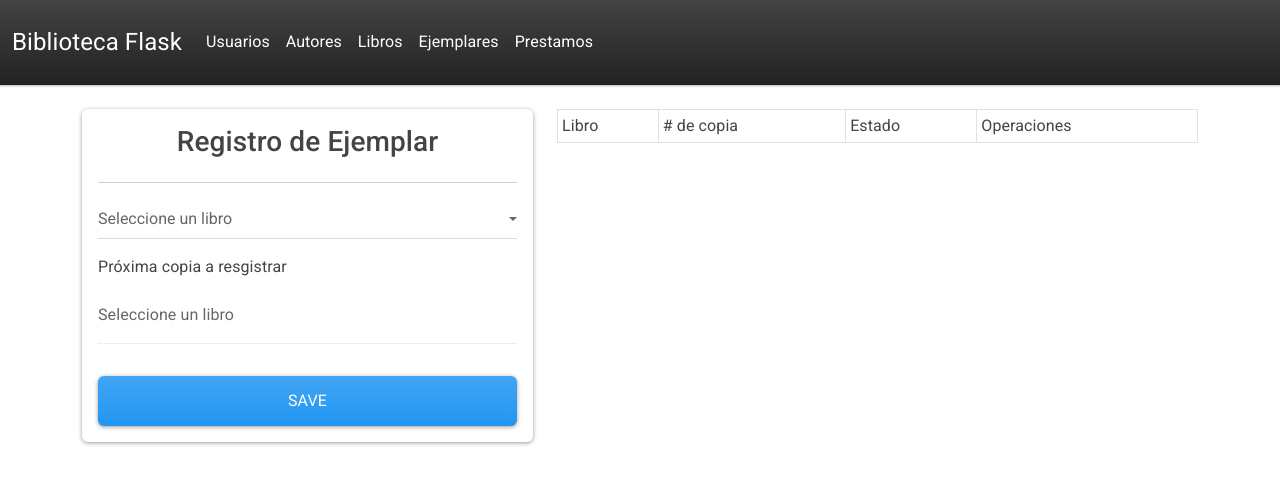
After one commit to Arroll20005/Biblioteca-Flask, a Flask app: page /ejemplar in a window 1280 px wide. The commit adds this page. Shown: the top 485 px of the page. Run offline with Flask 3, Linux system fonts and the light colour scheme; data that the repository does not hold is empty; some libraries are stand-ins or nearby versions.

Commit message:
Implementaciones: Creacion de rutas y metodos para tabla Ejemplar (add, edit, update, delete) Evento en js para controlar el orden de creacion de copias de libros Correccion de clave primaria de Ejemplar en la BD

```diff
--- a/App.py
+++ b/App.py
@@ -24,6 +24,7 @@ def index():
     data = cur.fetchall()
     return render_template('usuario.html', usuario = data)
 
+# ------------------------------------------------------------------------------------------------
 # Tabla Usuario
 @app.route('/usuario')
 def indexusuario():
@@ -32,6 +33,7 @@ def indexusuario():
     data = cur.fetchall()
     return render_template('usuario.html', usuario = data)
 
+# AGREGA USUARIO
 @app.route('/add_usuario', methods=['POST'])
 def add_usuario():
     if request.method == 'POST':
@@ -51,6 +53,7 @@ def add_usuario():
 
         return redirect(url_for('indexusuario'))
 
+# EXTRAE DATOS DE USUARIO
 @app.route('/edit_usuario/<id>')
 def get_usuario(id):
     cur = mysql.connection.cursor()
@@ -59,6 +62,7 @@ def get_usuario(id):
 
     return render_template('edit-usuario.html', usuario = data[0])
 
+# ACTUALIZA DATOS DE USUARIO
 @app.route('/update_usuario/<id>', methods = ['POST'])
 def update_usuario(id):
     if request.method == 'POST':
@@ -81,7 +85,7 @@ def update_usuario(id):
         flash('Usuario actualizado correctamente')
         return redirect(url_for('indexusuario'))
 
-
+# ELIMINA USUARIO
 @app.route('/delete_usuario/<string:id>')
 def delete_usuario(id):
     cur = mysql.connection.cursor()
@@ -90,6 +94,8 @@ def delete_usuario(id):
     flash('Usuario eliminado correctamente')
     return redirect(url_for('indexusuario'))
 
+# ------------------------------------------------------------------------------------------------
+# TABLA AUTOR
 @app.route('/autor')
 def indexautor():
     cur = mysql.connection.cursor()
@@ -97,6 +103,7 @@ def indexautor():
     data = cur.fetchall()
     return render_template('autor.html', autor = data)
 
+# AGREGA AUTOR
 @app.route('/add_autor', methods=['POST'])
 def add_autor():
         nombre = request.form['nombre'].strip()
@@ -112,6 +119,7 @@ def add_autor():
         flash('Autor agregado correctamente')
         return redirect(url_for('indexautor'))
 
+# EXTRAE DATOS DE AUTOR
 @app.route('/edit_autor/<id>')
 def get_autor(id):
     cur = mysql.connection.cursor()
@@ -119,6 +127,7 @@ def get_autor(id):
     data = cur.fetchall()
     return render_template('edit-autor.html', autor = data[0])
 
+# ACTUALIZA AUTOR
 @app.route('/update_autor/<id>', methods = ['POST'])
 def update_autor(id):
     nombre = request.form['nombre'].strip()
@@ -140,6 +149,7 @@ def update_autor(id):
     flash('Autor actualizado correctamente')
     return redirect(url_for('indexautor'))
 
+# ELIMINA AUTOR
 @app.route('/delete_autor/<string:id>')
 def delete_autor(id):
     cur = mysql.connection.cursor()
@@ -148,6 +158,8 @@ def delete_autor(id):
     flash('Autor eliminado correctamente')
     return redirect(url_for('indexautor'))
 
+# ------------------------------------------------------------------------------------------------
+# TABLA LIBRO
 @app.route('/libro')
 def indexlibro():
     cur = mysql.connection.cursor()
@@ -172,6 +184,7 @@ def indexlibro():
     dataautor = cur.fetchall()
     return render_template('libro.html', libro = datalibro, autor = dataautor)
 
+# AGREGA LIBRO
 @app.route('/add_libro', methods=['POST'])
 def add_libro():
     titulo = request.form['titulo'].strip()
@@ -191,6 +204,7 @@ def add_libro():
 
     return redirect(url_for('indexlibro'))
 
+# EXTRAE DATOS DE LIBRO
 @app.route('/edit_libro/<id>')
 def get_libro(id):
     cur = mysql.connection.cursor()
@@ -201,6 +215,7 @@ def get_libro(id):
 
     return render_template('edit-libro.html', libro = datalibro, autor = dataautor)
 
+# ACTUALIZA LIBRO
 @app.route('/update_libro/<id>', methods = ['POST'])
 def update_libro(id):
     titulo = request.form['titulo'].strip()
@@ -225,6 +240,7 @@ def update_libro(id):
         flash('El año ingresado no es valido', 'danger')
     return redirect(url_for('indexlibro'))
 
+# ELIMINA LIBRO
 @app.route('/delete_libro/<string:id>')
 def delete_libro(id):
     cur = mysql.connection.cursor()
@@ -233,7 +249,119 @@ def delete_libro(id):
     flash('Libro eliminado correctamente', 'success')
     return redirect(url_for('indexlibro'))
 
+# ------------------------------------------------------------------------------------------------
+# TABLA EJEMPLAR
+# RUTA PRINCIPAL DE EJEMPLAR
+@app.route('/ejemplar')
+def indexejemplar():
+    cur = mysql.connection.cursor()
+    cur.execute("""
+        select e.ejemplar_id,
+            l.titulo,
+            e.num_copia,
+            e.estado
+        from ejemplar e
+        inner join libro l
+            on e.libro_id = l.libro_id
+    """)
+    dataejemplar = cur.fetchall()
+    cur.execute("""
+        select libro_id,
+            titulo
+        from libro
+    """)
+    datalibro = cur.fetchall()
+    return render_template('ejemplar.html', ejemplar=dataejemplar, libro = datalibro)
 
+# Metodo extra para obtener la proxima copia denum_copia
+@app.route('/get_next_copy/<int:libro_id>')
+def get_next_copy(libro_id):
+    cur = mysql.connection.cursor()
+    cur.execute("""
+        select coalesce(max(num_copia), 0) +1
+        from ejemplar
+        where libro_id = %s
+    """, (libro_id,))
+
+    siguiente_copia = cur.fetchone()[0]
+    return {
+        'siguiente_copia': siguiente_copia
+    }
+
+# RUTA PARA AGREGAR EJEMPLAR
+@app.route('/add_ejemplar', methods=['POST'])
+def add_ejemplar():
+    libro_id = request.form['libro_id'].strip()
+    if not libro_id:
+        flash('Todos los campos son obligatorios', 'warning')
+        return redirect(url_for('indexejemplar'))
+    # CONTROL DE ERRORES
+    try:
+        cur = mysql.connection.cursor()
+        cur.execute("""
+            select coalesce(max(num_copia), 0)
+            from ejemplar
+            where libro_id = %s
+    """, (libro_id,))
+        ultima_copia = cur.fetchone()[0]
+        nueva_copia = ultima_copia+1
+        cur.execute('insert into ejemplar (libro_id, num_copia) values(%s, %s)', (libro_id, nueva_copia))
+        mysql.connection.commit()
+        flash('Ejemplar agregado correctamente', 'success')
+    except Exception:
+        mysql.connection.rollback()
+        flash('No se pudo registar el ejemplar', 'danger')
+    return redirect(url_for('indexejemplar'))
+
+# RUTA PARA OBTENER DATOS
+@app.route('/edit_ejemplar/<id>')
+def get_ejemplar(id):
+    cur = mysql.connection.cursor()
+    cur.execute("""
+        select
+            e.ejemplar_id,
+            l.titulo,
+            e.num_copia,
+            e.estado
+        from ejemplar e
+        inner join libro l
+            on e.libro_id = l.libro_id
+        where e.ejemplar_id = %s
+    """, (id,))
+    dataejemplar = cur.fetchone()
+    return render_template('edit-ejemplar.html', ejemplar = dataejemplar)
+
+# RUTA PARA ACTUALIZAR
+@app.route('/update_ejemplar/<id>', methods = ['POST'])
+def update_ejemplar(id):
+    estado = request.form['estado'].strip()
+    if not estado:
+        flash('Debe seleccionar un estado', 'warning')
+        return redirect(url_for('indexejemplar'))
+
+    try:
+        cur = mysql.connection.cursor()
+        cur.execute('update ejemplar set estado = %s where ejemplar_id = %s', (estado, id))
+        mysql.connection.commit()
+        flash('Estado actualizado correctamente', 'success')
+    except Exception:
+        # USO DE ROLLBACK PARA DESHACER CAMBIOS
+        mysql.connection.rollback()
+        flash('No se pudo actualizar', 'danger')
+    return redirect(url_for('indexejemplar'))
+
+# RUTA PARA ELIMINAR
+@app.route('/delete_ejemplar/<string:id>')
+def delete_ejemplar(id):
+    try:
+        cur = mysql.connection.cursor()
+        cur.execute('delete from ejemplar where ejemplar_id = %s', (id,))
+        mysql.connection.commit()
+        flash('Ejemplar eliminado correctamente', 'success')
+    except Exception:
+        mysql.connection.rollback()
+        flash('No se pudo eliminar', 'danger')
+    return redirect(url_for('indexejemplar'))
 
 
 
--- a/mysqlbiblioteca.sql
+++ b/mysqlbiblioteca.sql
@@ -41,7 +41,7 @@ constraint uq_libro_copia
 unique (libro_id, num_copia));
 
 create table prestamo (
-prestamo_id int not null,
+prestamo_id int auto_increment primary key,
 usuario_id int not null,
 ejemplar_id int not null,
 fecha_prestamo date not null,
--- a/static/js/main.js
+++ b/static/js/main.js
@@ -1,4 +1,5 @@
 
+// PARA MOSTRAR MENSAJE DE CONFIRMACION DE DELETE
 const btnDelete = document.querySelectorAll('.btn-delete')
 
 if (btnDelete){
@@ -11,3 +12,39 @@ if (btnDelete){
         });
     });
 }
+
+// PARA TABLA EJEMPLAR
+// AL SELECCIONE EL TITULO DEL LIBRO SE CONSULTA LA PROXIMA COPIA A PRODUCIRSE
+// PARA MANTENER UN ORDEN EN LA CREACION DE COPIAS DE LIBROS
+document.addEventListener('DOMContentLoaded', () => {
+
+    const libro = document.getElementById('libro_id');
+    const siguienteCopia = document.getElementById('siguiente_copia');
+
+    if (!libro || !siguienteCopia) {
+        return;
+    }
+
+    libro.addEventListener('change', function () {
+
+        const libroId = this.value;
+
+        if (!libroId) {
+            siguienteCopia.value = 'Seleccione un libro';
+            return;
+        }
+
+        fetch(`/get_next_copy/${libroId}`)
+            .then(response => response.json())
+            .then(data => {
+                siguienteCopia.value =
+                    `Copia #${data.siguiente_copia}`;
+            })
+            .catch(error => {
+                console.error(error);
+                siguienteCopia.value = 'Error al consultar';
+            });
+
+    });
+
+});
--- /dev/null
+++ b/templates/ejemplar.html
@@ -0,0 +1,87 @@
+{% extends 'layout.html' %}
+{% block body %}
+
+<div class="row">
+    <div class="col-md-5">
+        {% with messages = get_flashed_messages(with_categories = true) %}
+        {% if messages %}
+        {% for category, message in messages %}
+        <div class="alert alert-{{ category }} alert-dismissible fade show">
+            <button type="button" class="btn-close" data-bs-dismiss="alert">
+            </button>
+            {{message}}
+        </div>
+        {% endfor %}
+        {% endif %}
+        {% endwith %}
+        <div class="card card-body">
+            <h3 class="text-center">
+                Registro de Ejemplar
+            </h3>
+            <hr>
+            <form action="/add_ejemplar" method="POST">
+                <div class="form-group">
+                    <select id="libro_id" name="libro_id" class="form-control mb-3" required>
+                        <option value="">
+                            Seleccione un libro
+                        </option>
+                        {% for a in libro %}
+                        <option value="{{ a.0 }}">
+                            {{ a.1 }}
+                        </option>
+                        {% endfor %}
+                    </select>
+                    <label class="form-label">
+                        Próxima copia a resgistrar
+                    </label>
+                    <input type="text" id="siguiente_copia" class="form-control mb-3" value="Seleccione un libro"
+                        readonly>
+                </div>
+                <div class="form-group text-center">
+                    <button type="submit" class="btn btn-primary w-100 mt-3">
+                        Save
+                    </button>
+                </div>
+            </form>
+        </div>
+    </div>
+    <div class="col-md-7">
+        <table class="table table-striped table-bordered bg-white table-sm">
+            <thead>
+                <tr>
+                    <td>
+                        Libro
+                    </td>
+                    <td>
+                        # de copia
+                    </td>
+                    <td>
+                        Estado
+                    </td>
+                    <td>
+                        Operaciones
+                    </td>
+                </tr>
+            </thead>
+            <tbody>
+                {% for a in ejemplar %}
+                <tr>
+                    <td> {{a.1}} </td>
+                    <td> {{a.2}} </td>
+                    <td> {{a.3}} </td>
+                    <td class="text-center">
+                        <a href="/edit_ejemplar/{{ a.0 }}" class="btn btn-secondary mb-2">
+                            Editar
+                        </a>
+                        <a href="/delete_ejemplar/{{ a.0 }}" class="btn btn-danger btn-delete">
+                            Eliminar
+                        </a>
+                    </td>
+                </tr>
+                {% endfor %}
+            </tbody>
+        </table>
+    </div>
+
+</div>
+{% endblock %}
--- a/templates/layout.html
+++ b/templates/layout.html
@@ -34,7 +34,7 @@
                         <a class="nav-link active" aria-current="page" href="/libro">Libros</a>
                     </li>
                     <li class="nav-item">
-                        <a class="nav-link active" aria-current="page" href="/usuario">Ejemplares</a>
+                        <a class="nav-link active" aria-current="page" href="/ejemplar">Ejemplares</a>
                     </li>
                     <li class="nav-item">
                         <a class="nav-link active" aria-current="page" href="/usuario">Prestamos</a>
```
Also changed, not shown: templates/edit-ejemplar.html (added, +47 -0 lines).
